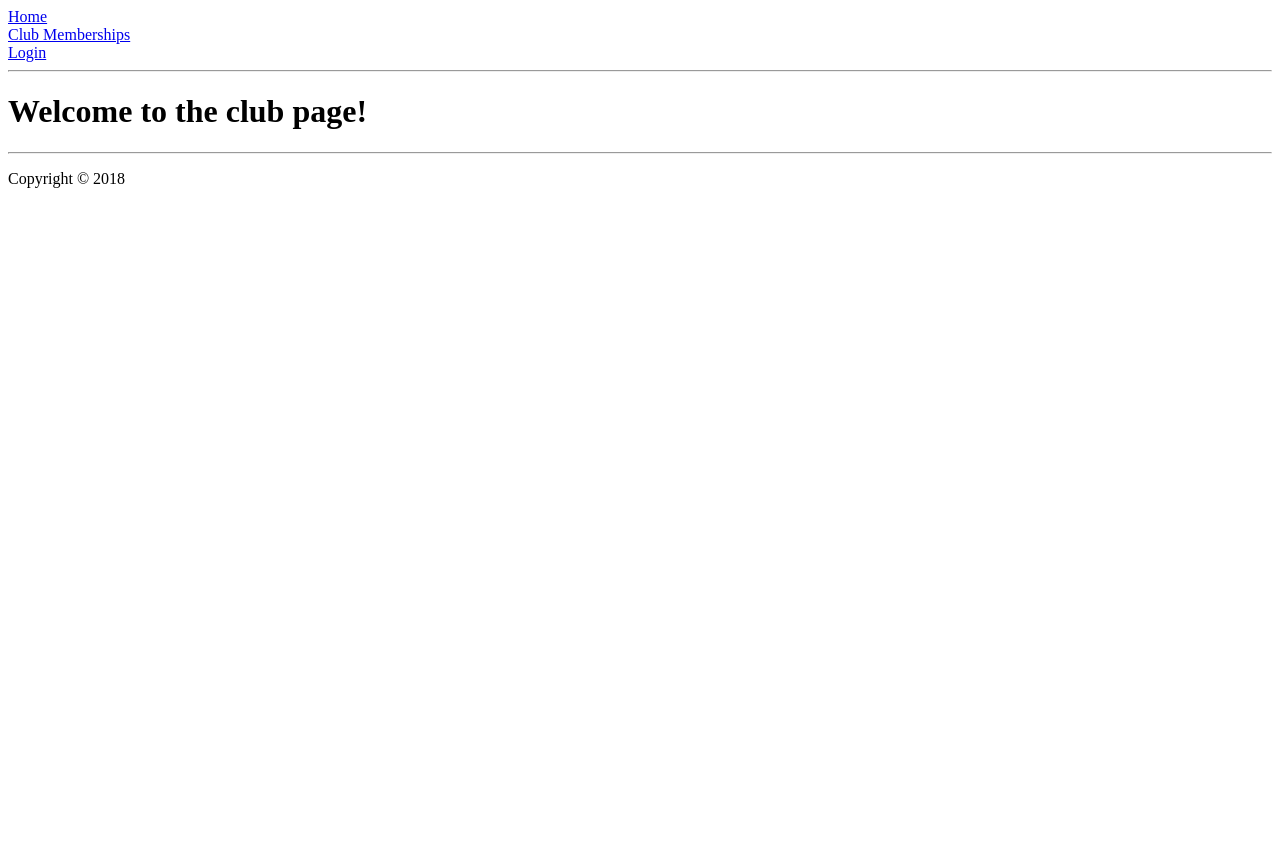
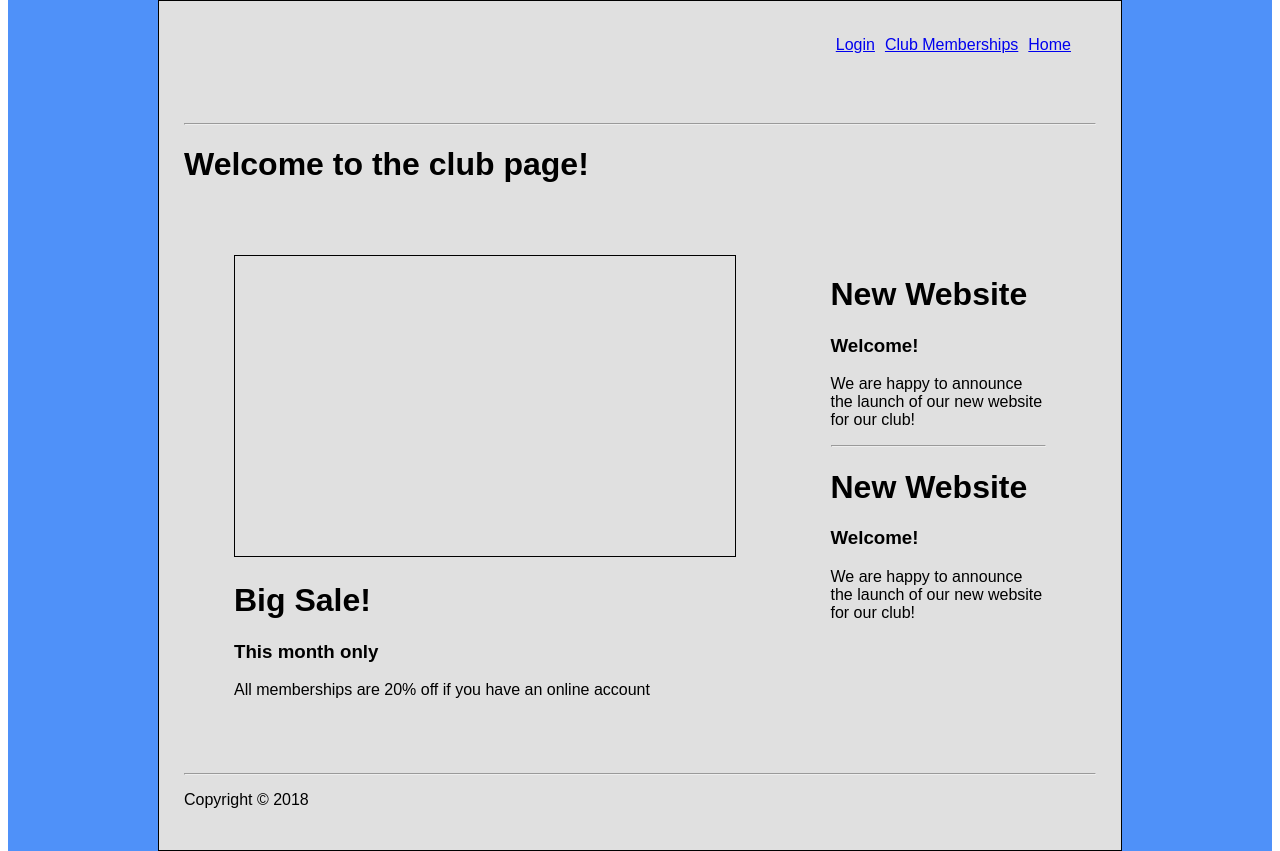
Before and after one commit to bstanton773/QuarterProject, a Flask app: page / in a window 1280 px wide. Before the commit the page ends 188 px from the top, so only its background shows below. Run offline with Flask 2, Linux system fonts and the light colour scheme; data that the repository does not hold is empty.

Commit message:
Update CSS Styling

```diff
--- /dev/null
+++ b/app/static/stylesheet.css
@@ -0,0 +1,63 @@
+*{
+  font-family: Arial;
+  /* border: 1px solid; */
+}
+
+body{
+  margin-top: 0px;
+  margin-bottom: 0px;
+}
+
+div{
+  padding: 25px;
+  display: inline-block;
+}
+
+.wrapper{
+  border: 1px;
+  padding-top: 0px;
+  padding-left: 150px;
+  padding-right: 150px;
+  padding-bottom: 0px;
+  background-color: #4f91f9;
+}
+
+.main_content{
+  display: block;
+  border: 1px solid;
+  background-color: #e0e0e0;
+}
+
+.links{
+  display: inherit;
+  padding-top: 10px;
+}
+
+a{
+  float: right;
+  margin-left: 10px;
+}
+
+.flash{
+  padding: 0px;
+}
+
+.posts{
+  display: inline-block;
+}
+
+.image_ph {
+    width: 500px;
+    height: 300px;
+    padding: 0px;
+    border: 1px solid;
+}
+
+.main_post{
+  width: 60%;
+}
+
+.old_posts{
+  width: 25%;
+  float: right;
+}
--- a/app/templates/base.html
+++ b/app/templates/base.html
@@ -7,32 +7,35 @@
         {% else %}
         <title>Welcome!</title>
         {% endif %}
+        <link href="static/stylesheet.css" rel="stylesheet">
     </head>
     <body>
-    <div><a href="/index">Home</a></div>
-    <div><a href="/club">Club Memberships</a></div>
-
+        <div class="wrapper">
+            <div class="main_content">
+                <div class="links">
+                    <div class=”flash”>
+                        {% with messages = get_flashed_messages() %}
+                        {% if messages %}
+                        {% for message in messages %}
+                        <p style="margin-top: 0px;">{{ messages }}</lp>
+                        {% endfor %}
+                        {% endif %}
+                        {% endwith %}
+                    </div>
+                    <a href="/index">Home</a>
+                    <a href="/club">Club Memberships</a>
                     {% if current_user.is_anonymous %}
   	                <a href="{{ url_for('login') }}">Login</a>
   	                {% else %}
   	                <a href="{{ url_for('logout') }}">Logout</a>
   	                {% endif %}
-
-    <div>
-        {% with messages = get_flashed_messages() %}
-            {% if messages %}
-            <ul>
-                {% for message in messages %}
-                <li>{{ messages }}</li>
-                {% endfor %}
-            </ul>
-            {% endif %}
-        {% endwith %}
                 </div>
                 <hr>
+
                 {% block content %}{% endblock %}
                 <hr>
                 <p>Copyright &copy; <script>document.write(new Date().getFullYear())</script></p>
-
+            </div>
+        </div>
     </body>
 </html>
--- a/app/templates/index.html
+++ b/app/templates/index.html
@@ -7,11 +7,22 @@
         <h1>Welcome back, {{user.username}}</h1>
         {% endif %}
 
-        {% for post in posts %}
-        <div>
-            <h1>{{post.title}}</h1>
-            <h3>{{post.subtitle}}</h3>
-            {{post.body}}
+        <div class="posts">
+             <div class="main_post">
+                 <div class="image_ph">
+                 </div>
+                 <h1>Big Sale!</h1>
+                 <h3>This month only</h3>
+                 <p>All memberships are 20% off if you have an online account</p>
+             </div>
+             <div class="old_posts">
+                 <h1>New Website</h1>
+                 <h3>Welcome!</h3>
+                 <p>We are happy to announce the launch of our new website for our club!</p>
+                 <hr>
+                 <h1>New Website</h1>
+                 <h3>Welcome!</h3>
+                 <p>We are happy to announce the launch of our new website for our club!</p>
+             </div>
         </div>
-        {% endfor %}
 {% endblock %}
```
Also changed, not shown: app.db, 2 other files. Lines whose indentation alone changed are shown as unchanged.
